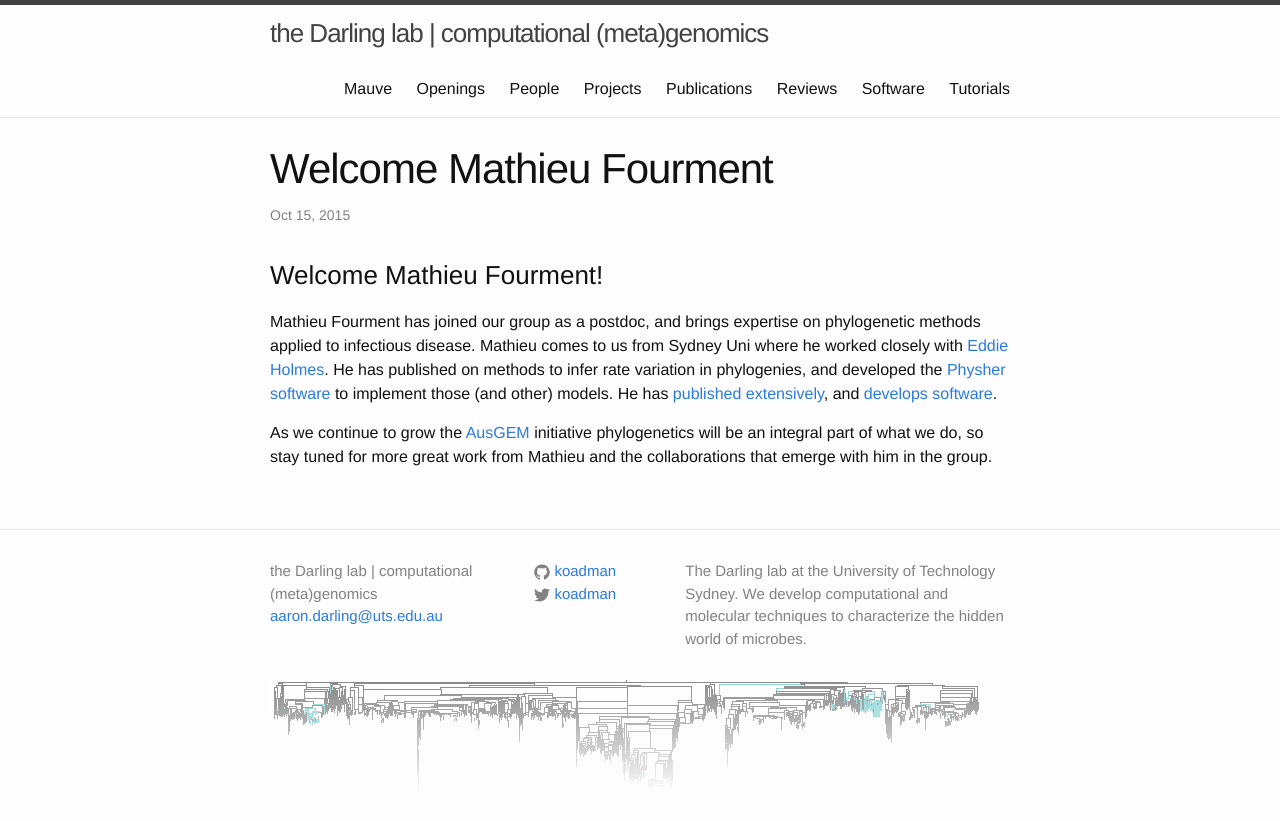
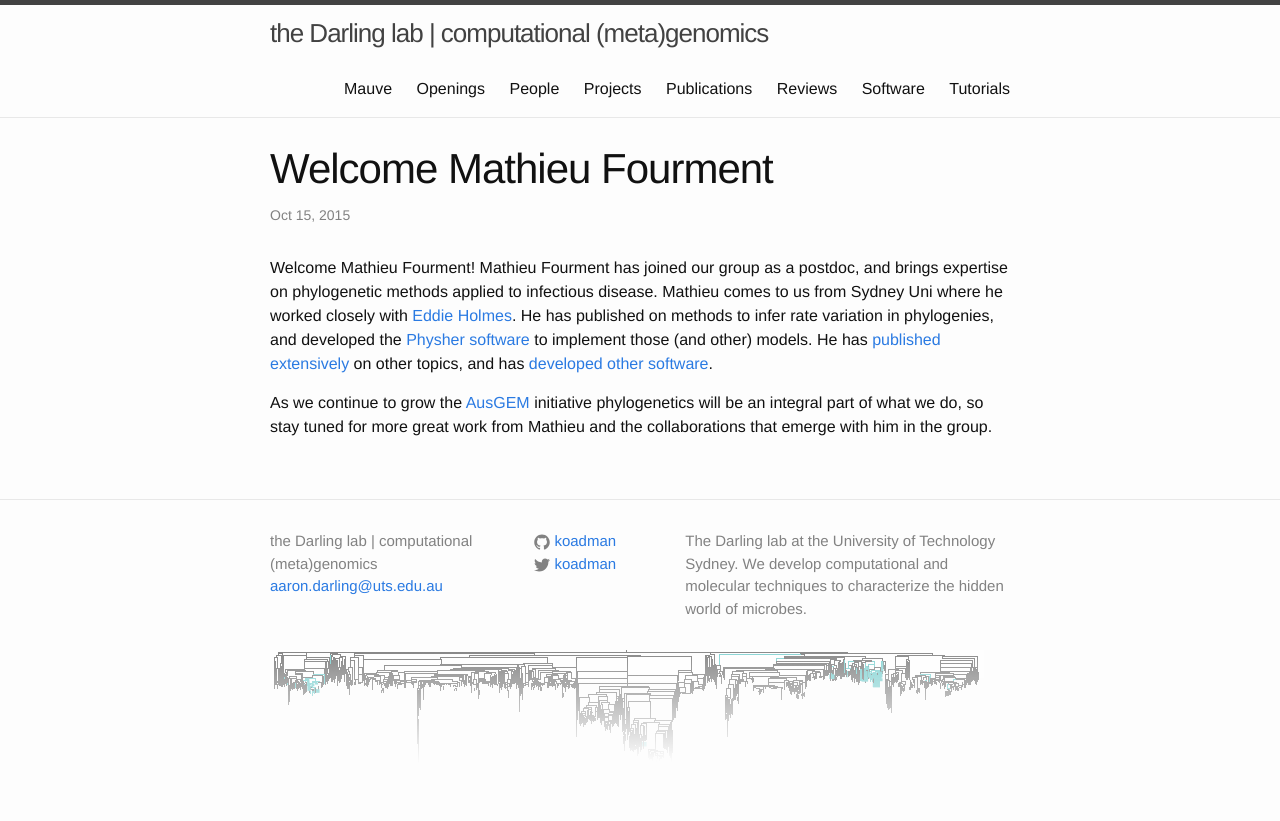
Before and after one commit to koadman/platypusfarm, a Jekyll site: the page built from darlinglab/_posts/2015-10-15-welcome-mathieu-fourment.markdown, in a window 1280 px wide. Shown: the top 821 px of the page. Built offline with Jekyll 4.4.1, drawn with Linux system fonts in a browser that asks for light colours.

```diff
--- a/darlinglab/_posts/2015-10-15-welcome-mathieu-fourment.markdown
+++ b/darlinglab/_posts/2015-10-15-welcome-mathieu-fourment.markdown
@@ -6,9 +6,7 @@
 ---
 
 
-### Welcome Mathieu Fourment!
-
-Mathieu Fourment has joined our group as a postdoc, and brings expertise on phylogenetic methods applied to infectious disease.
-Mathieu comes to us from Sydney Uni where he worked closely with [Eddie Holmes](http://sydney.edu.au/science/people/edward.holmes.php). He has published on methods to infer rate variation in phylogenies, and developed the [Physher software](https://code.google.com/p/physher/) to implement those (and other) models. He has [published extensively](https://scholar.google.com.au/citations?user=dUOgPoYAAAAJ&hl=en&oi=ao), and [develops software](https://github.com/4ment).
+Welcome Mathieu Fourment! Mathieu Fourment has joined our group as a postdoc, and brings expertise on phylogenetic methods applied to infectious disease.
+Mathieu comes to us from Sydney Uni where he worked closely with [Eddie Holmes](http://sydney.edu.au/science/people/edward.holmes.php). He has published on methods to infer rate variation in phylogenies, and developed the [Physher software](https://code.google.com/p/physher/) to implement those (and other) models. He has [published extensively](https://scholar.google.com.au/citations?user=dUOgPoYAAAAJ&hl=en&oi=ao) on other topics, and has [developed other software](https://github.com/4ment).
 
 As we continue to grow the [AusGEM](http://ausgem.org) initiative phylogenetics will be an integral part of what we do, so stay tuned for more great work from Mathieu and the collaborations that emerge with him in the group.
```
Also changed, not shown: darlinglab/people.md (+3 -0 lines).
